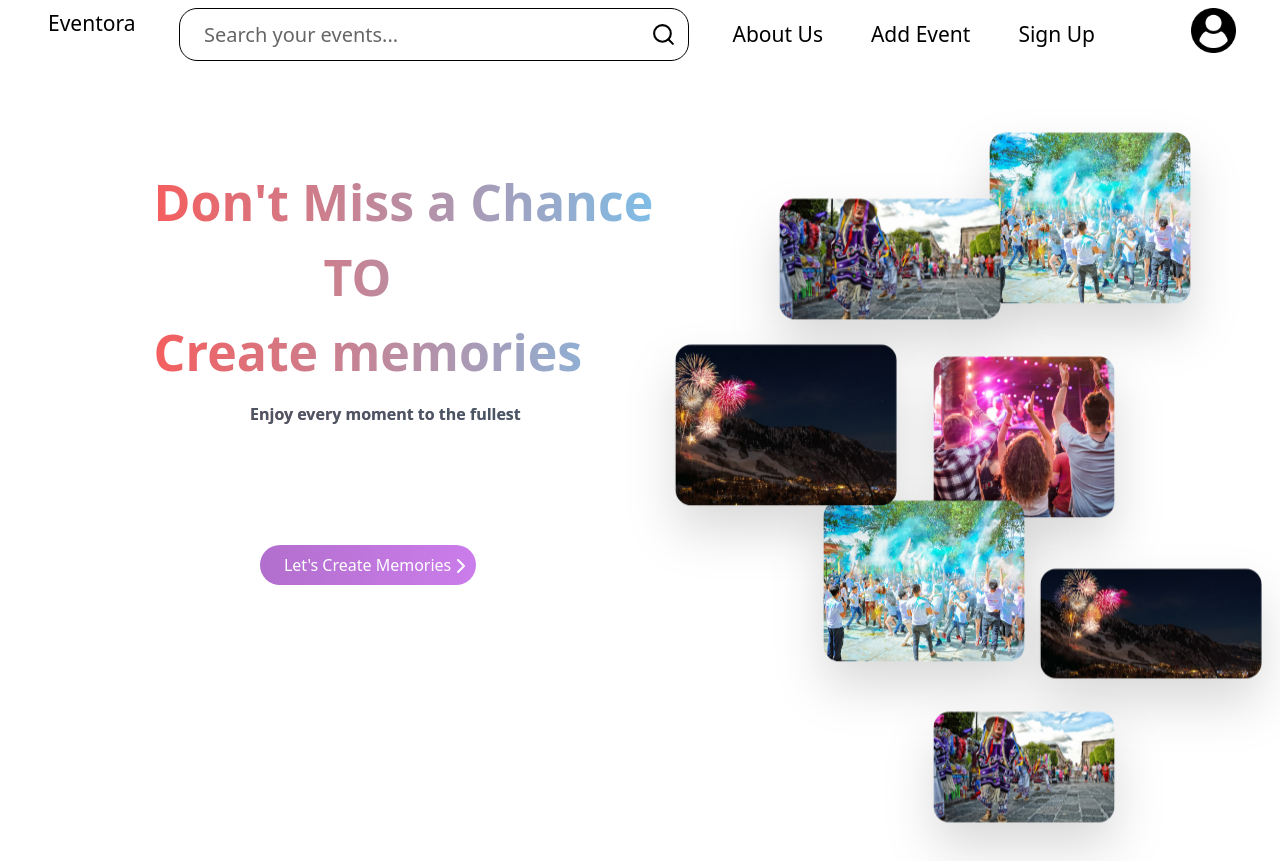
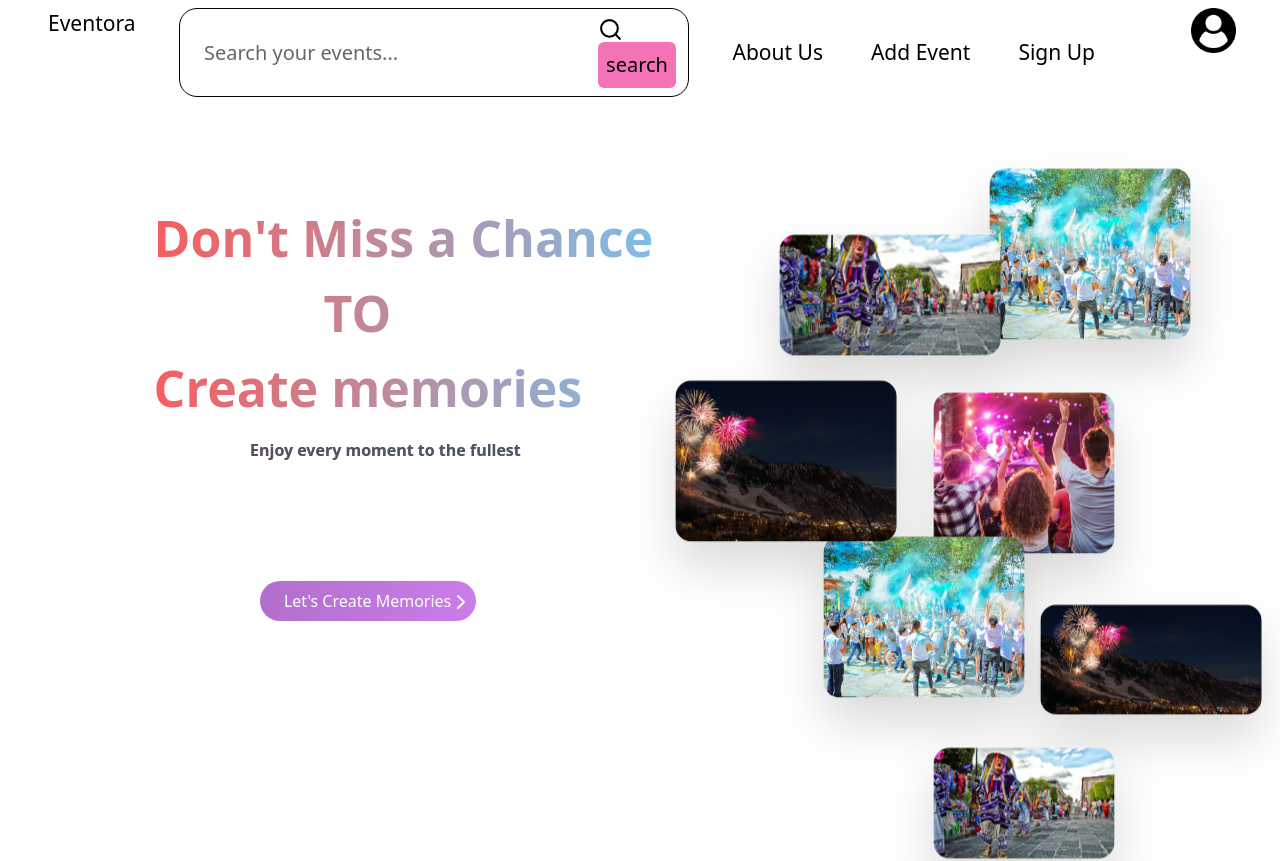
Before and after one commit to OikawaToru1/Eventora, a React (Vite) app in the folder eventora/: page / in a window 1280 px wide. Shown: the top 861 px of the page. Built offline with nearby package versions, Linux system fonts and the light colour scheme; no server answers.

Commit message:
implemented search feature

```diff
--- a/eventora/src/Components/Header/Header.jsx
+++ b/eventora/src/Components/Header/Header.jsx
@@ -1,4 +1,4 @@
-import React, { useState } from "react";
+import React, { useEffect, useState } from "react";
 import profileImage from '../../assets/profile2.png'
 import { TfiMenu } from "react-icons/tfi";
 import { IoClose } from "react-icons/io5";
@@ -6,10 +6,18 @@ import { FiSearch } from "react-icons/fi";
 import { Link } from "react-router-dom";
 import { useDispatch, useSelector } from "react-redux"
 import LogoutBtn from "./LogoutBtn";
+import { useNavigate } from "react-router-dom";
 
 function Header() {
     const [isOpen,setisOpen] = useState(false);
+    // const [errorMsg, setErrorMsg] = useState('')
+    const navigate = useNavigate()
+    const [input, setInput] = useState("");
     const userStatus = useSelector(state => state.auth.status)
+    const handleSearch = (event)=>{
+        setInput(event.target.value)
+    }
+
 
 
     return (
@@ -17,9 +25,23 @@ function Header() {
             <h1 className=' xl:pl-6 lg:pl-3 xl:text-[21px] '><Link to={'/home'}>Eventora</Link></h1>
 
             <div className='search-box flex justify-between items-center border-black border-[1px] rounded-[18px]  text-[20px] py-[8px] md:w-[390px] xl:w-[510px]'>
-                <input className='ml-2 indent-4 outline-none placeholder:text-[#666666] md:w-[100%]' type="text" name="" id="" placeholder='Search your events...' />
+                <input className='ml-2 indent-4 outline-none placeholder:text-[#666666] md:w-[100%]' type="text" name="" id="" placeholder='Search your events...'
+                    value={input}
+                    onChange={handleSearch}
+                />
                 <div className='pr-3'>
                    <FiSearch size={25}/>
+                   <button className="bg-pink-400 p-2 rounded-md" onClick={()=>{
+                    if(input)
+                    {
+                        alert(`${input} search gardim`)
+                        navigate(`/${input}`)
+                        setInput("")
+                    }
+                    else{
+                        setInput("Enter text niga!!!!")
+                    }
+                   }}> search</button>
                 </div>
             </div>
             <section className='mobile-sidebar flex'>
```
